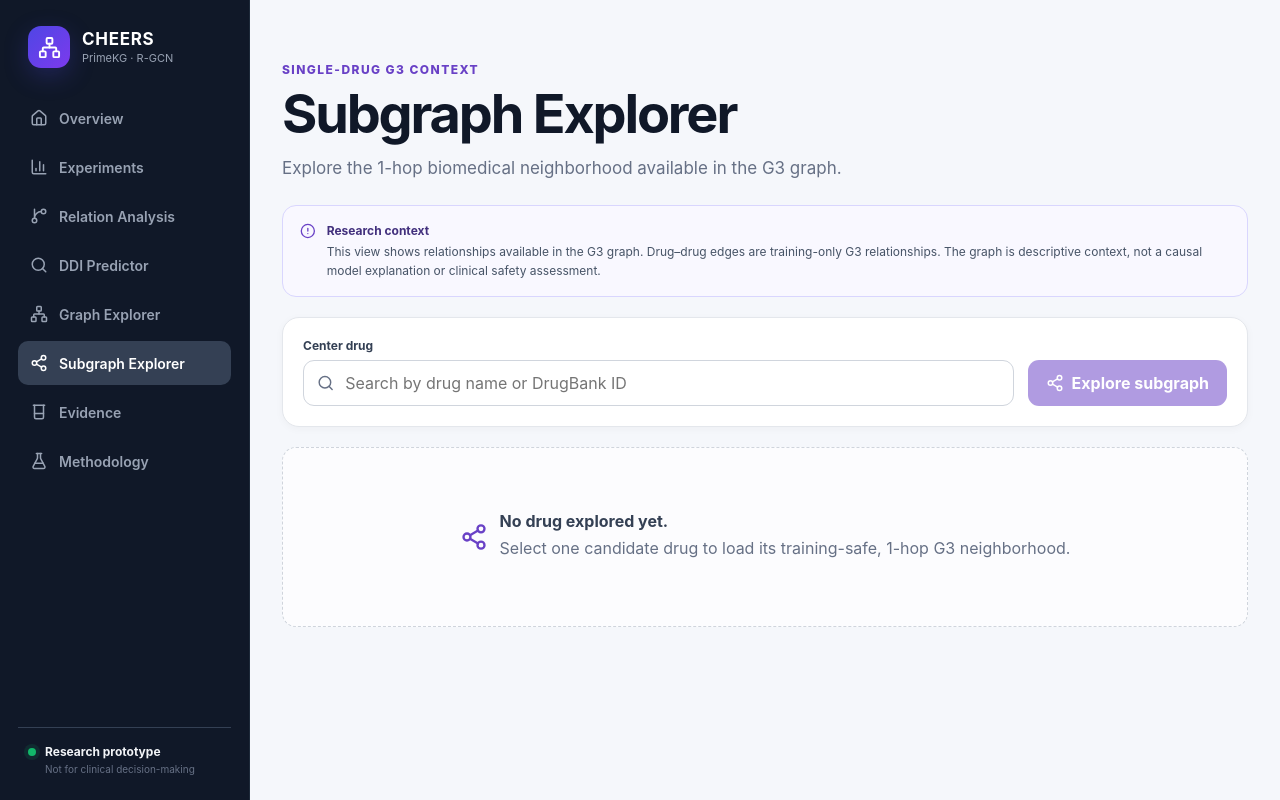
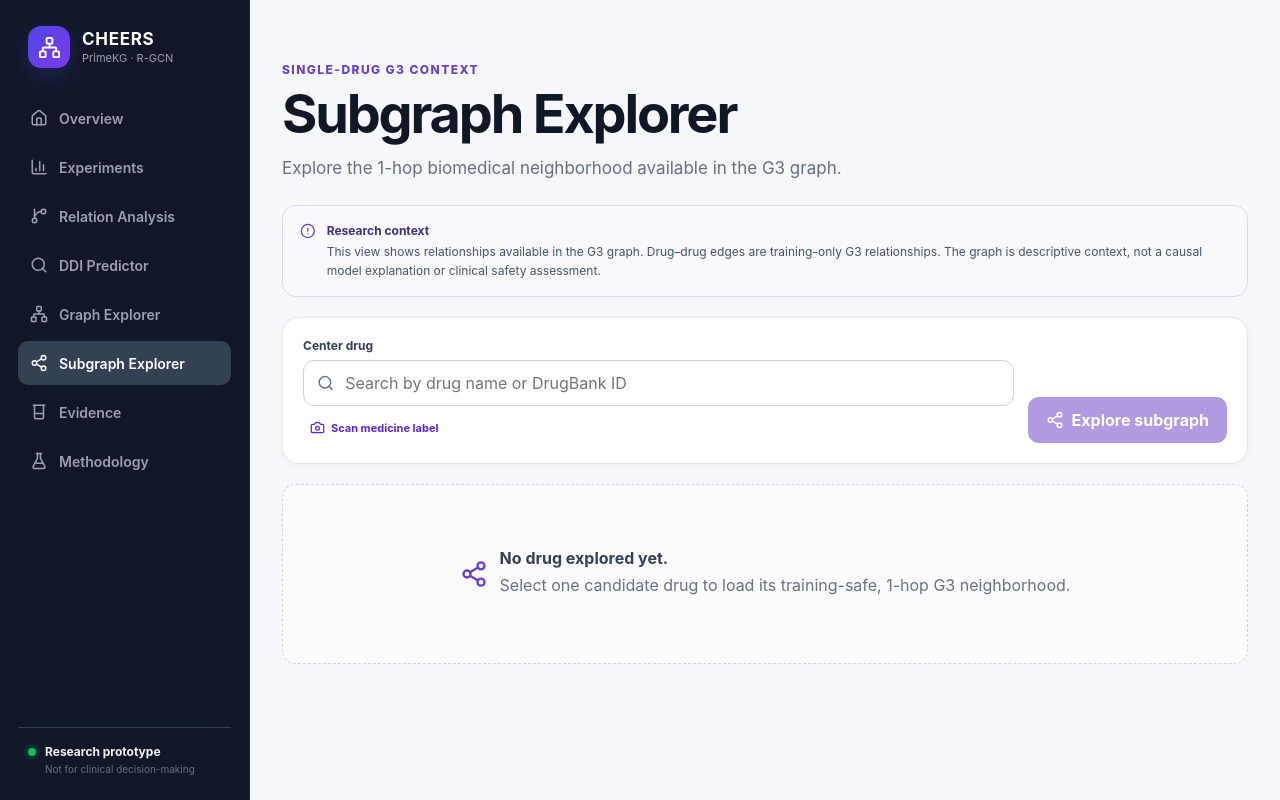
Before and after one commit to Tuvshinjargal03/CHEERS-PrimeKG-RGCN-DDI-Prediction_draft1, a React app in the folder frontend/: page /#/subgraph in a window 1280 px wide. Built offline with nearby package versions, Linux system fonts and the light colour scheme; the HTML template or start-up script is replaced by a standard one.

Commit message:
feat: add medicine label scanning to subgraph and evidence

```diff
--- a/frontend/src/pages/Evidence.jsx
+++ b/frontend/src/pages/Evidence.jsx
@@ -2,6 +2,7 @@ import { AlertCircle, BookOpen, ExternalLink, FileSearch, LoaderCircle } from 'l
 import { useEffect, useState } from 'react'
 import { useSearchParams } from 'react-router-dom'
 import DrugAutocomplete from '../components/DrugAutocomplete.jsx'
+import MedicineLabelScanner from '../components/MedicineLabelScanner.jsx'
 import { getJson, pairEndpoint, resolveDrug } from '../lib/api.js'
 
 const SECTION_NAMES = {
@@ -63,6 +64,20 @@ export default function Evidence() {
 
   const pairReady = drugA && drugB && drugA.entity_id !== drugB.entity_id
 
+  function selectDrugA(value) {
+    setDrugA(value)
+    setData(null)
+    setShowAllExcerpts(false)
+    setError('')
+  }
+
+  function selectDrugB(value) {
+    setDrugB(value)
+    setData(null)
+    setShowAllExcerpts(false)
+    setError('')
+  }
+
   async function loadEvidence(event) {
     event.preventDefault()
     if (!pairReady) {
@@ -105,8 +120,14 @@ export default function Evidence() {
       </div>
 
       <form className="pair-form" onSubmit={loadEvidence}>
-        <DrugAutocomplete label="Drug A" selection={drugA} onSelect={(value) => { setDrugA(value); setData(null); setShowAllExcerpts(false); setError('') }} disabled={resolving} />
-        <DrugAutocomplete label="Drug B" selection={drugB} onSelect={(value) => { setDrugB(value); setData(null); setShowAllExcerpts(false); setError('') }} disabled={resolving} />
+        <div className="drug-selection-field">
+          <DrugAutocomplete label="Drug A" selection={drugA} onSelect={selectDrugA} disabled={resolving || loading} />
+          <MedicineLabelScanner targetLabel="Drug A" onDrugSelect={selectDrugA} disabled={resolving || loading} />
+        </div>
+        <div className="drug-selection-field">
+          <DrugAutocomplete label="Drug B" selection={drugB} onSelect={selectDrugB} disabled={resolving || loading} />
+          <MedicineLabelScanner targetLabel="Drug B" onDrugSelect={selectDrugB} disabled={resolving || loading} />
+        </div>
         <button className="primary-button" type="submit" disabled={!pairReady || loading || resolving}>
           {loading || resolving ? <LoaderCircle className="spin" size={18} /> : <FileSearch size={18} />}
           {loading ? 'Retrieving sources…' : 'Review evidence'}
--- a/frontend/src/pages/SubgraphExplorer.jsx
+++ b/frontend/src/pages/SubgraphExplorer.jsx
@@ -2,6 +2,7 @@ import cytoscape from 'cytoscape'
 import { AlertCircle, Focus, LoaderCircle, Minus, Plus, Share2 } from 'lucide-react'
 import { useEffect, useMemo, useRef, useState } from 'react'
 import DrugAutocomplete from '../components/DrugAutocomplete.jsx'
+import MedicineLabelScanner from '../components/MedicineLabelScanner.jsx'
 import { drugContextEndpoint, getJson } from '../lib/api.js'
 
 const PAGE_SIZE = 50
@@ -428,6 +429,18 @@ export default function SubgraphExplorer() {
     requestNeighborhood({ targetDrug: drug })
   }
 
+  function selectDrug(value) {
+    requestId.current += 1
+    setDrug(value)
+    setExploredDrug(null)
+    setData(null)
+    setNeighbors([])
+    setSelected(null)
+    setLoading(false)
+    setPageLoading(false)
+    setError('')
+  }
+
   function toggleFilter(group, value) {
     const current = group === 'relation' ? enabledRelations : enabledEntityTypes
     const next = current.includes(value)
@@ -476,7 +489,10 @@ export default function SubgraphExplorer() {
       <aside className="subgraph-scope-note"><AlertCircle size={20} /><p><strong>Research context</strong>This view shows relationships available in the G3 graph. Drug–drug edges are training-only G3 relationships. The graph is descriptive context, not a causal model explanation or clinical safety assessment.</p></aside>
 
       <form className="subgraph-search-form" onSubmit={explore}>
-        <DrugAutocomplete label="Center drug" selection={drug} onSelect={(value) => { setDrug(value); setError('') }} />
+        <div className="drug-selection-field">
+          <DrugAutocomplete label="Center drug" selection={drug} onSelect={selectDrug} />
+          <MedicineLabelScanner targetLabel="Drug" onDrugSelect={selectDrug} />
+        </div>
         <button type="submit" className="primary-button" disabled={!drug || loading}>
           {loading ? <LoaderCircle className="spin" size={18} /> : <Share2 size={18} />}
           {loading ? 'Fetching graph context…' : 'Explore subgraph'}
```
